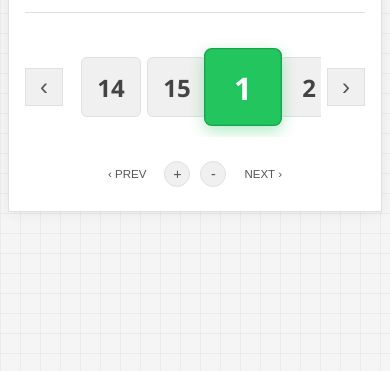
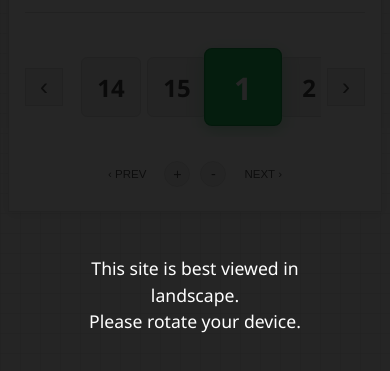
Before and after one commit to splinter7/JCarousel, a plain HTML site: page demo/index.html in a window 390 px wide. Shown: the part 127-498 px from the top of the page. Drawn offline with Linux system fonts and the light colour scheme.

Commit message:
optimised viewing experience with user prompt to switch to landscape mode

```diff
--- a/demo/demo.css
+++ b/demo/demo.css
@@ -172,6 +172,32 @@ h1 {
   color: #1a1a1a;
 }
 
+/* Orientation overlay (mobile portrait) */
+@media (max-width: 768px) {
+  .orientation-overlay {
+    position: fixed;
+    inset: 0;
+    z-index: 9999;
+    display: none;
+    align-items: center;
+    justify-content: center;
+    background: rgba(0, 0, 0, 0.85);
+    color: #fff;
+    font-size: 1.1em;
+    text-align: center;
+    padding: 24px;
+  }
+
+  .orientation-overlay--visible {
+    display: flex;
+  }
+
+  .orientation-overlay p {
+    line-height: 1.5;
+    max-width: 280px;
+  }
+}
+
 /* Tablet */
 @media (max-width: 768px) {
   body {
--- a/demo/demo.js
+++ b/demo/demo.js
@@ -232,3 +232,32 @@ window.addEventListener("resize", () => {
   clearTimeout(resizeTimeout);
   resizeTimeout = setTimeout(() => updateDisplay(false), 100);
 });
+
+// Orientation overlay: show on mobile portrait, hide when landscape
+function isMobilePortrait() {
+  return (
+    window.matchMedia("(max-width: 768px)").matches &&
+    window.matchMedia("(orientation: portrait)").matches
+  );
+}
+
+function updateOrientationOverlay() {
+  const overlay = document.getElementById("orientationOverlay");
+  if (!overlay) return;
+  if (isMobilePortrait()) {
+    overlay.classList.add("orientation-overlay--visible");
+    overlay.setAttribute("aria-hidden", "false");
+  } else {
+    overlay.classList.remove("orientation-overlay--visible");
+    overlay.setAttribute("aria-hidden", "true");
+  }
+}
+
+updateOrientationOverlay();
+window.addEventListener("orientationchange", updateOrientationOverlay);
+window
+  .matchMedia("(orientation: portrait)")
+  .addEventListener("change", updateOrientationOverlay);
+window
+  .matchMedia("(max-width: 768px)")
+  .addEventListener("change", updateOrientationOverlay);
--- a/demo/index.html
+++ b/demo/index.html
@@ -1,15 +1,23 @@
-<!DOCTYPE html>
+<!doctype html>
 <html lang="en">
   <head>
-    <meta charset="UTF-8">
-    <meta name="viewport" content="width=device-width, initial-scale=1.0">
+    <meta charset="UTF-8" />
+    <meta name="viewport" content="width=device-width, initial-scale=1.0" />
     <title>JCarousel Demo</title>
-    <link rel="stylesheet" href="demo.css">
+    <link rel="stylesheet" href="demo.css" />
   </head>
   <body>
+    <div id="orientationOverlay" class="orientation-overlay" aria-hidden="true">
+      <p>
+        This site is best viewed in landscape.<br />Please rotate your device.
+      </p>
+    </div>
     <div class="container">
       <h1>JCAROUSEL</h1>
-        <p class="subtitle">JAVASCRIPT LIBRARY FOR ONE-DIRECTIONAL SCROLLING WITH ITEM BASED NAVIGATION SUPPORT</p>
+      <p class="subtitle">
+        JAVASCRIPT LIBRARY FOR ONE-DIRECTIONAL SCROLLING WITH ITEM BASED
+        NAVIGATION SUPPORT
+      </p>
       <div class="separator"></div>
 
       <div class="carousel-wrapper">
```
Also changed, not shown: 1 other file. Lines whose indentation alone changed are shown as unchanged.
